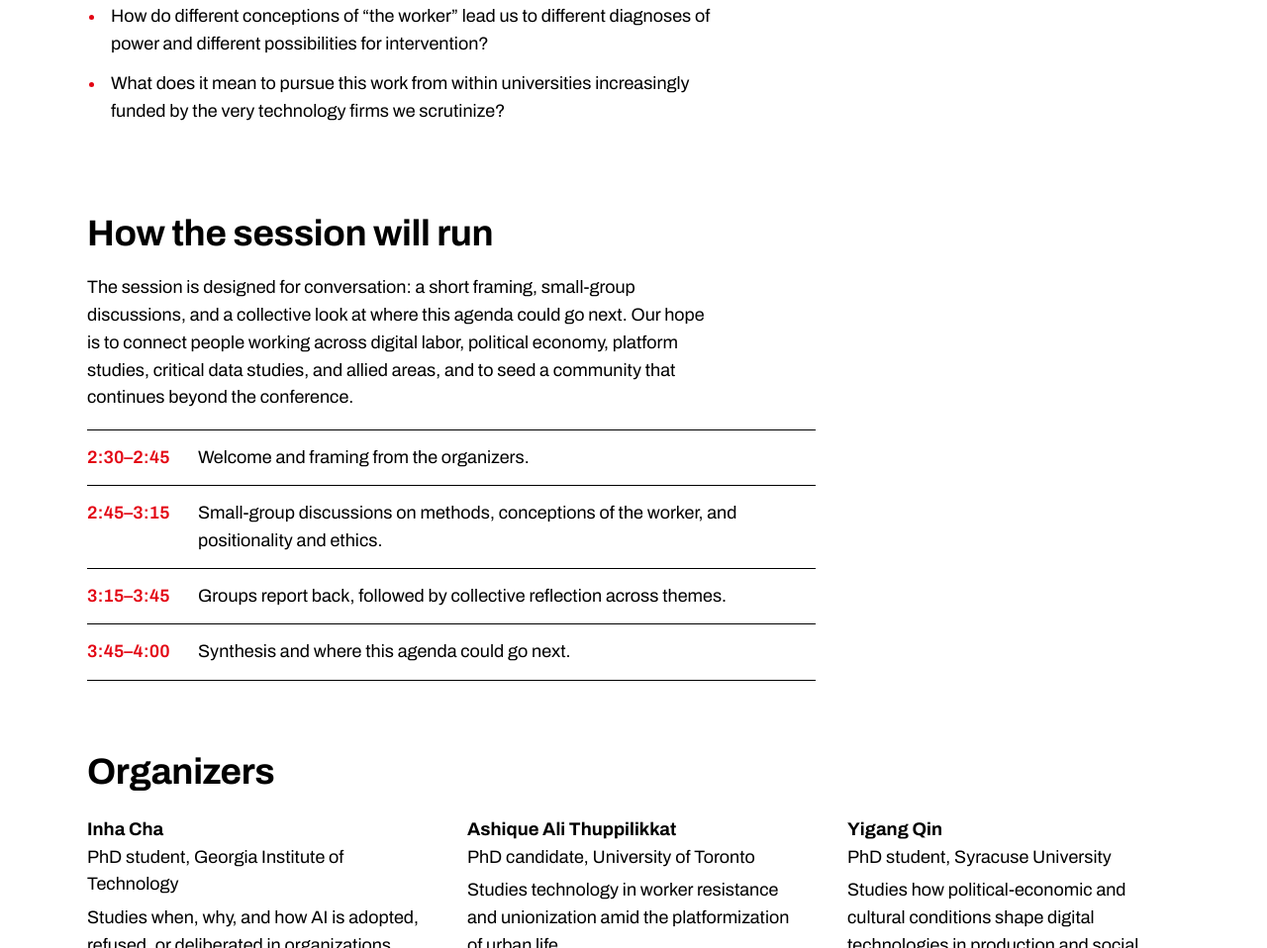
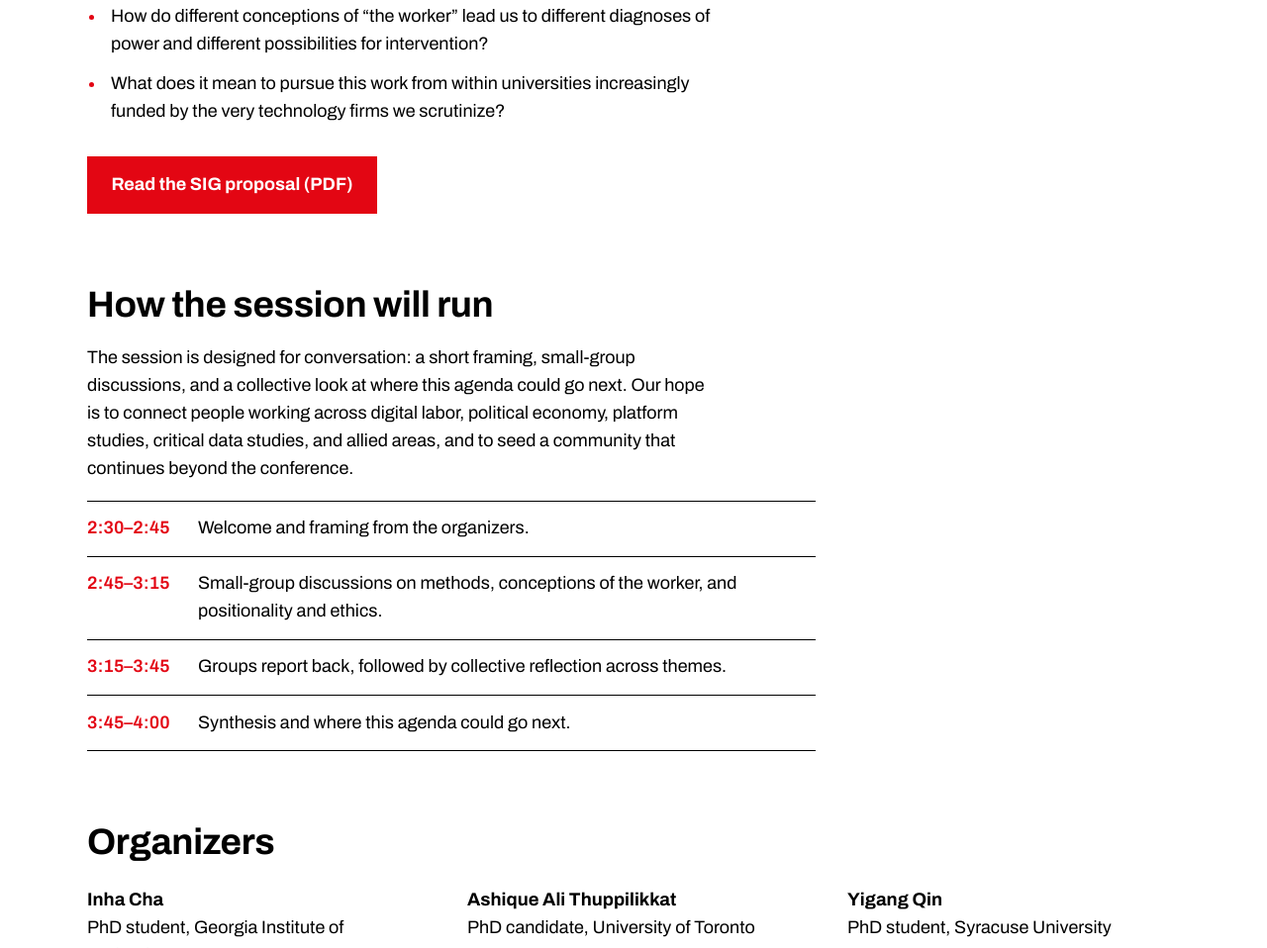
Before and after one commit to studying-up-sideways-labour/studying-up-sideways-labour.github.io, a plain HTML site: page index.html in a window 1280 px wide. Shown: the part 993-1951 px from the top of the page at 99% size. Drawn offline with Linux system fonts and the light colour scheme.

Commit message:
Add red button linking to SIG proposal PDF
Added a button linking to the SIG proposal PDF.

```diff
--- a/index.html
+++ b/index.html
@@ -97,6 +97,11 @@ footer .cols{display:grid; grid-template-columns:repeat(auto-fit,minmax(18rem,1f
   .title{margin-top:3rem}
   td.t{width:6.5rem}
 }
+
+/* proposal button */
+.proposal{margin:2rem 0 0}
+.btn-red{display:inline-block; background:var(--red); color:var(--white); font-weight:700; text-decoration:none; padding:.8rem 1.4rem; border:2px solid var(--red); transition:background .15s, color .15s}
+.btn-red:hover{background:var(--white); color:var(--red)}
 </style>
 </head>
 <body>
@@ -130,6 +135,7 @@ footer .cols{display:grid; grid-template-columns:repeat(auto-fit,minmax(18rem,1f
       <li>How do different conceptions of “the worker” lead us to different diagnoses of power and different possibilities for intervention?</li>
       <li>What does it mean to pursue this work from within universities increasingly funded by the very technology firms we scrutinize?</li>
     </ul>
+    <p class="proposal"><a class="btn-red" href="CSCW2026-SIG-Proposal.pdf" target="_blank" rel="noopener">Read the SIG proposal (PDF)</a></p>
   </div>
 </section>
 
```
